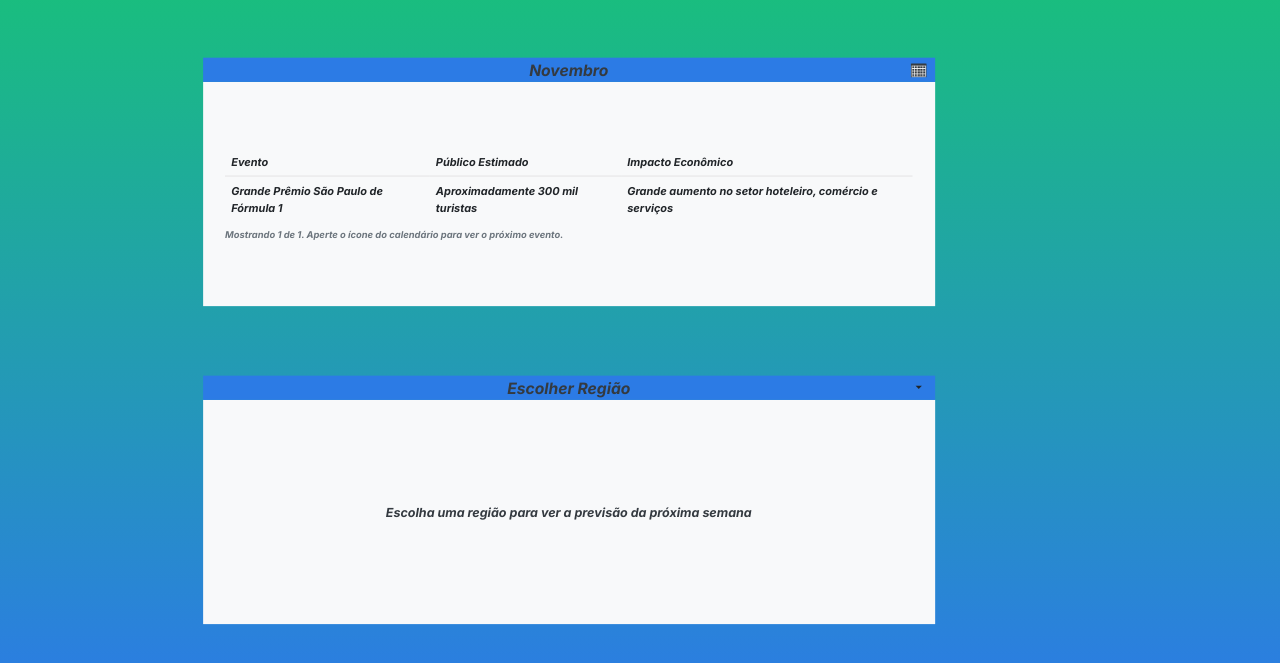
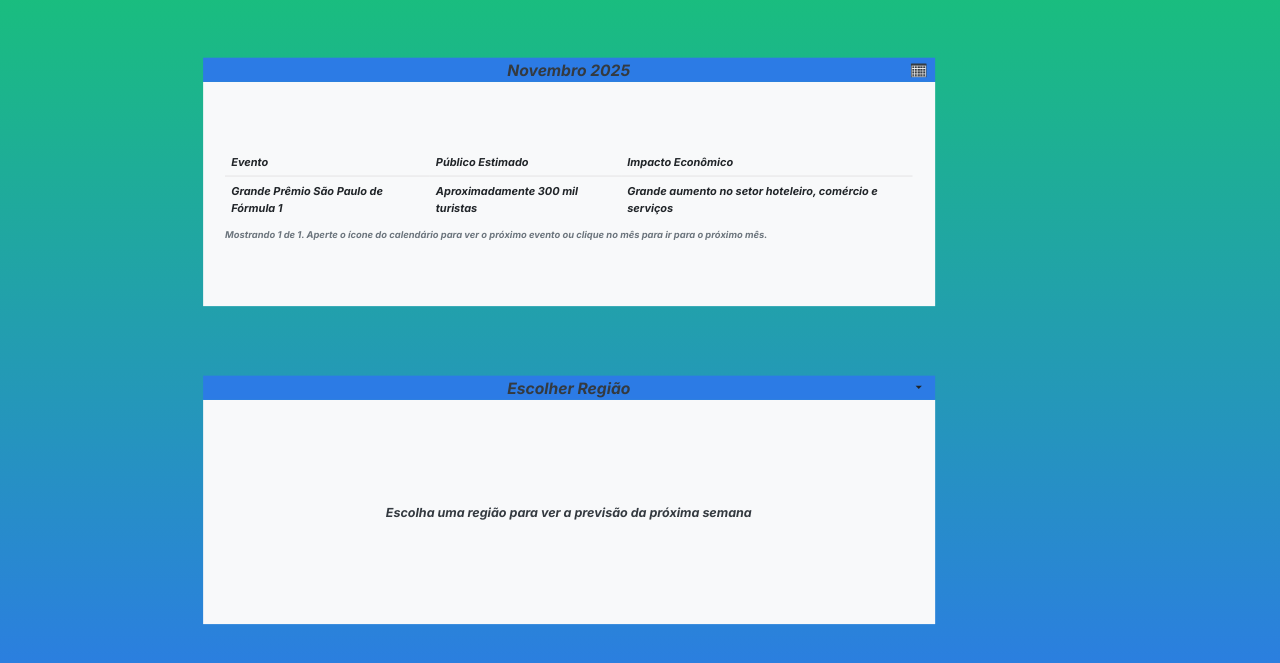
Before and after one commit to Watersage980/pi-4, a plain HTML site: page index.html in a window 1280 px wide. Shown: the part 97-760 px from the top of the page. Drawn offline with nearby package versions, Linux system fonts and the light colour scheme.

Commit message:
trocar mês

```diff
--- a/index.css
+++ b/index.css
@@ -108,6 +108,12 @@
     text-align:center;
   }
 
+  #events-month-label{
+    position: absolute;
+    background: transparent;
+    border: none;
+  }
+
   /* calendar button positioned at right */
   #calendar-btn{
     position: absolute;
--- a/index.html
+++ b/index.html
@@ -27,7 +27,7 @@
       <!-- Primeira tabela / card -->
       <section class="card-panel" id="events-panel" style="width:937px;height:318px;">
         <div class="panel-top">
-          <div class="panel-top-text" id="events-month-label">Mês</div>
+          <button class="panel-top-text" id="events-month-label">Mês</button>
           <button id="calendar-btn" class="btn btn-sm" title="Trocar evento">
             <!-- Bootstrap calendar icon -->
             <img src="calendario.png" alt="calendario" id="calendario-img" />
--- a/index.js
+++ b/index.js
@@ -46,7 +46,30 @@
     // determina mês atual
     const today = new Date();
     let currentMonth = today.getMonth(); // 0-11
-    monthLabel.textContent = monthNames[currentMonth];
+    let showingNextMonth = false; // controle do toggle
+    let eventIndex = 0; // índice do evento atual quando múltiplos
+
+    // Função para atualizar o texto
+    function updateMonthLabel() {
+      let displayMonth = showingNextMonth ? currentMonth + 1 : currentMonth;
+
+      // Corrige caso o mês passe de dezembro
+      if (displayMonth > 11) displayMonth = 0;
+
+      let monthName = monthNames[displayMonth];
+      monthLabel.textContent = `${monthName} ${today.getFullYear()}`;
+    }
+
+    // Exibe o mês atual ao carregar
+    updateMonthLabel();
+
+    // Alterna ao clicar
+    monthLabel.addEventListener("click", () => {
+      showingNextMonth = !showingNextMonth;
+      eventIndex = 0
+      updateMonthLabel();
+      renderCurrentEvent();
+    });
 
     // Encontra eventos que ocorrem no mês atual
     let currentMonthEvents = events.filter(ev => ev.meses.includes(currentMonth + 1)); // note events meses stored 1-12
@@ -55,12 +78,17 @@
       currentMonthEvents = [];
     }
 
-    // índice do evento atual quando múltiplos
-    let eventIndex = 0;
+    // 🔹 Atualiza eventos dinamicamente de acordo com o mês mostrado
+    function renderCurrentEvent() {
+      // Determina qual mês deve ser mostrado
+      let displayMonth = showingNextMonth ? currentMonth + 1 : currentMonth;
+      if (displayMonth > 11) displayMonth = 0;
 
-    function renderCurrentEvent() {
-      if (!currentMonthEvents || currentMonthEvents.length === 0) {
-        currentEventCard.innerHTML = `<div style="text-align:center;color:#343A40;font-weight:700;">Nenhum evento listado para ${monthNames[currentMonth]}</div>`;
+      // 🔸 Filtra eventos com base no mês mostrado
+      let currentMonthEvents = events.filter(ev => ev.meses.includes(displayMonth + 1)); // meses armazenados como 1-12
+
+      if (currentMonthEvents.length === 0) {
+        currentEventCard.innerHTML = `<div style="text-align:center;color:#343A40;font-weight:700;">Nenhum evento listado para ${monthNames[displayMonth]}</div>`;
         return;
       }
       const ev = currentMonthEvents[eventIndex % currentMonthEvents.length];
@@ -81,16 +109,22 @@
             </tr>
           </tbody>
         </table>
-        <div style="margin-top:8px;font-size:12px;color:#6c757d;">Mostrando ${eventIndex+1} de ${currentMonthEvents.length}. Aperte o ícone do calendário para ver o próximo evento.</div>
+        <div style="margin-top:8px;font-size:12px;color:#6c757d;">Mostrando ${eventIndex+1} de ${currentMonthEvents.length}. Aperte o ícone do calendário para ver o próximo evento ou clique no mês para ir para o próximo mês.</div>
       `;
     }
 
     calendarBtn.addEventListener('click', () => {
+      // Quando clicar no ícone, trocar o evento dentro do mês atual/seguinte
+      let displayMonth = showingNextMonth ? currentMonth + 1 : currentMonth;
+      if (displayMonth > 11) displayMonth = 0;
+
+      // 🔹 Refaz o filtro aqui também para manter consistência
+      let currentMonthEvents = events.filter(ev => ev.meses.includes(displayMonth + 1));
       if (!currentMonthEvents || currentMonthEvents.length === 0) return;
+
       eventIndex = (eventIndex + 1) % currentMonthEvents.length;
       renderCurrentEvent();
     });
-
     renderCurrentEvent();
 
     /* ---------- Regiões do estado de SP e previsão (dados de exemplo) ---------- */
```
